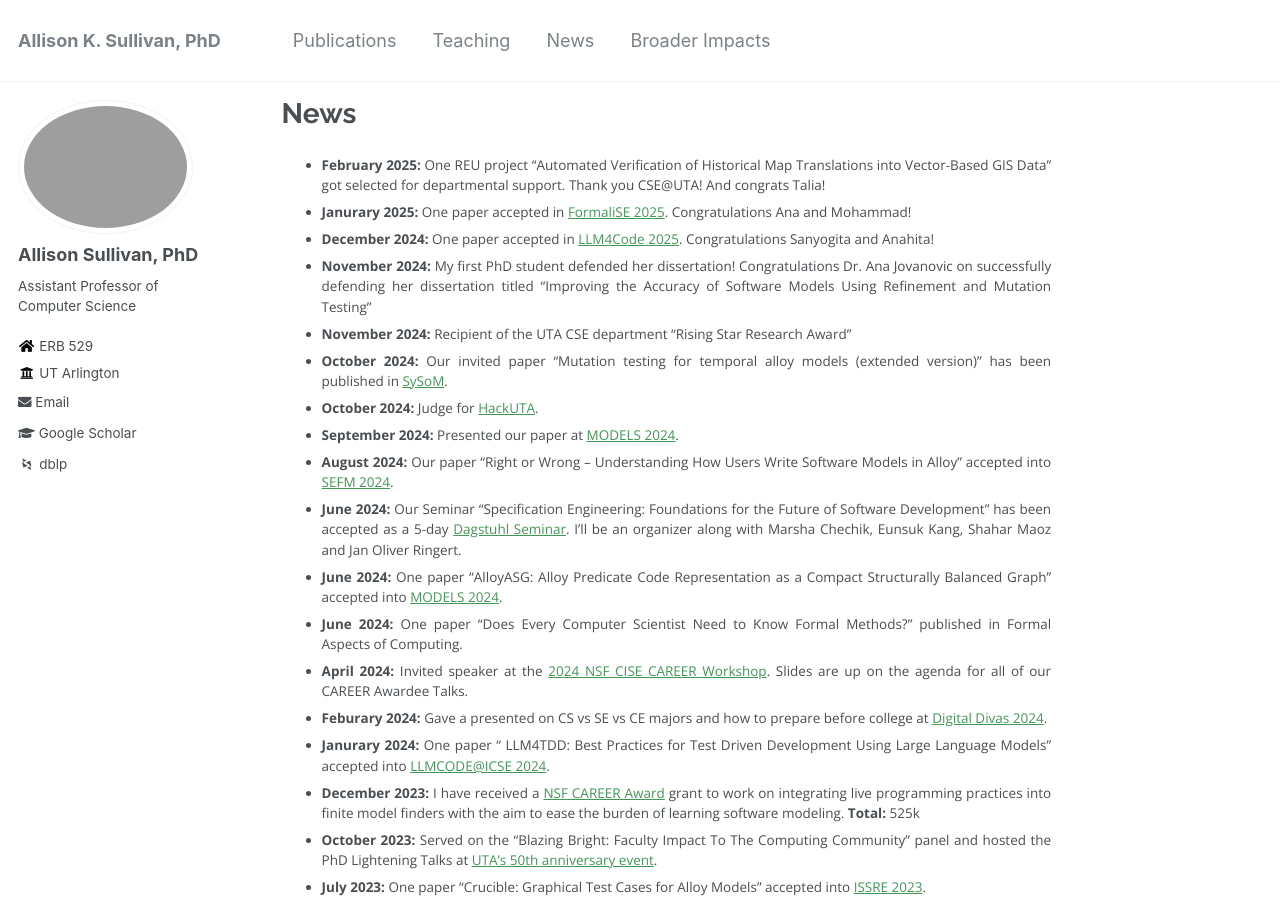
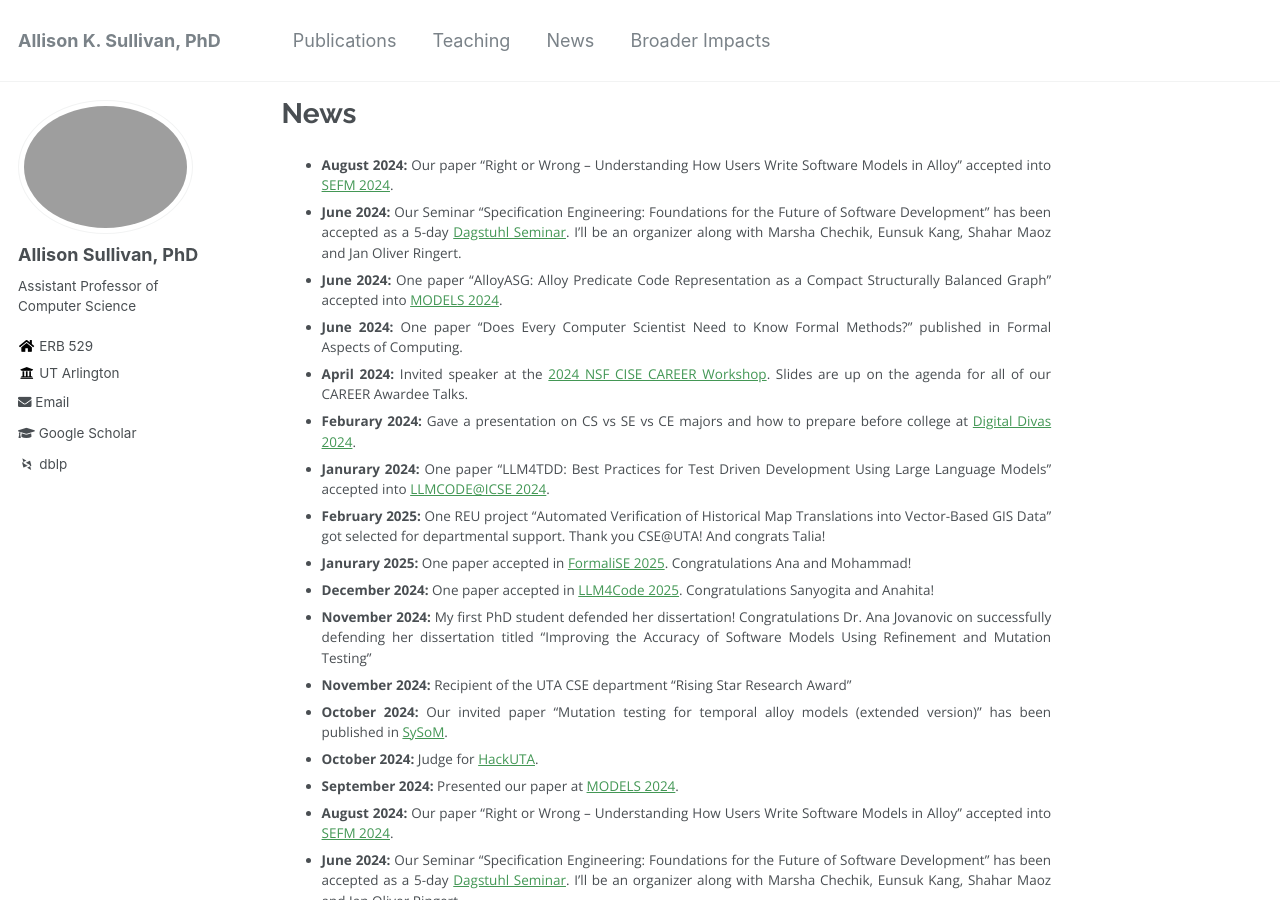
Before and after one commit to Allisonius/allisonius.github.io, a Jekyll site: the page built from _pages/news.md, in a window 1280 px wide and 900 px high. Built offline with Jekyll 4.4.1, drawn with Linux system fonts in a browser that asks for light colours; some web fonts are replaced.

Commit message:
Update news.md

```diff
--- a/_pages/news.md
+++ b/_pages/news.md
@@ -3,6 +3,13 @@ title: "News"
 permalink: /news/
 author_profile: true
 ---
+* **August 2024:** Our paper "Right or Wrong -- Understanding How Users Write Software Models in Alloy" accepted into [SEFM 2024](https://sefm-conference.github.io/2024/).
+* **June 2024:** Our Seminar "Specification Engineering: Foundations for the Future of Software Development" has been accepted as a 5-day [Dagstuhl Seminar](https://www.dagstuhl.de/en/seminars/dagstuhl-seminars). I'll be an organizer along with Marsha Chechik, Eunsuk Kang, Shahar Maoz and Jan Oliver Ringert.
+* **June 2024:** One paper "AlloyASG: Alloy Predicate Code Representation as a Compact Structurally Balanced Graph" accepted into [MODELS 2024](https://conf.researchr.org/home/models-2024).
+* **June 2024:** One paper "Does Every Computer Scientist Need to Know Formal Methods?" published in Formal Aspects of Computing.
+* **April 2024:** Invited speaker at the [2024 NSF CISE CAREER Workshop](https://www.cnsr.ictas.vt.edu/NSF-CISE-CAREER-Workshop-24/index.html). Slides are up on the agenda for all of our CAREER Awardee Talks.
+* **Feburary 2024:** Gave a presentation on CS vs SE vs CE majors and how to prepare before college at [Digital Divas 2024](https://digital-divas.weebly.com/).
+* **Janurary 2024:** One paper "LLM4TDD: Best Practices for Test Driven Development Using Large Language Models" accepted into [LLMCODE@ICSE 2024](https://llm4code.github.io/).
 * **February 2025:** One REU project "Automated Verification of Historical Map Translations into Vector-Based GIS Data" got selected for departmental support. Thank you CSE@UTA! And congrats Talia!
 * **Janurary 2025:** One paper accepted in [FormaliSE 2025](https://conf.researchr.org/home/Formalise-2025). Congratulations Ana and Mohammad!
 * **December 2024:** One paper accepted in [LLM4Code 2025](https://llm4code.github.io/). Congratulations Sanyogita and Anahita!
```
